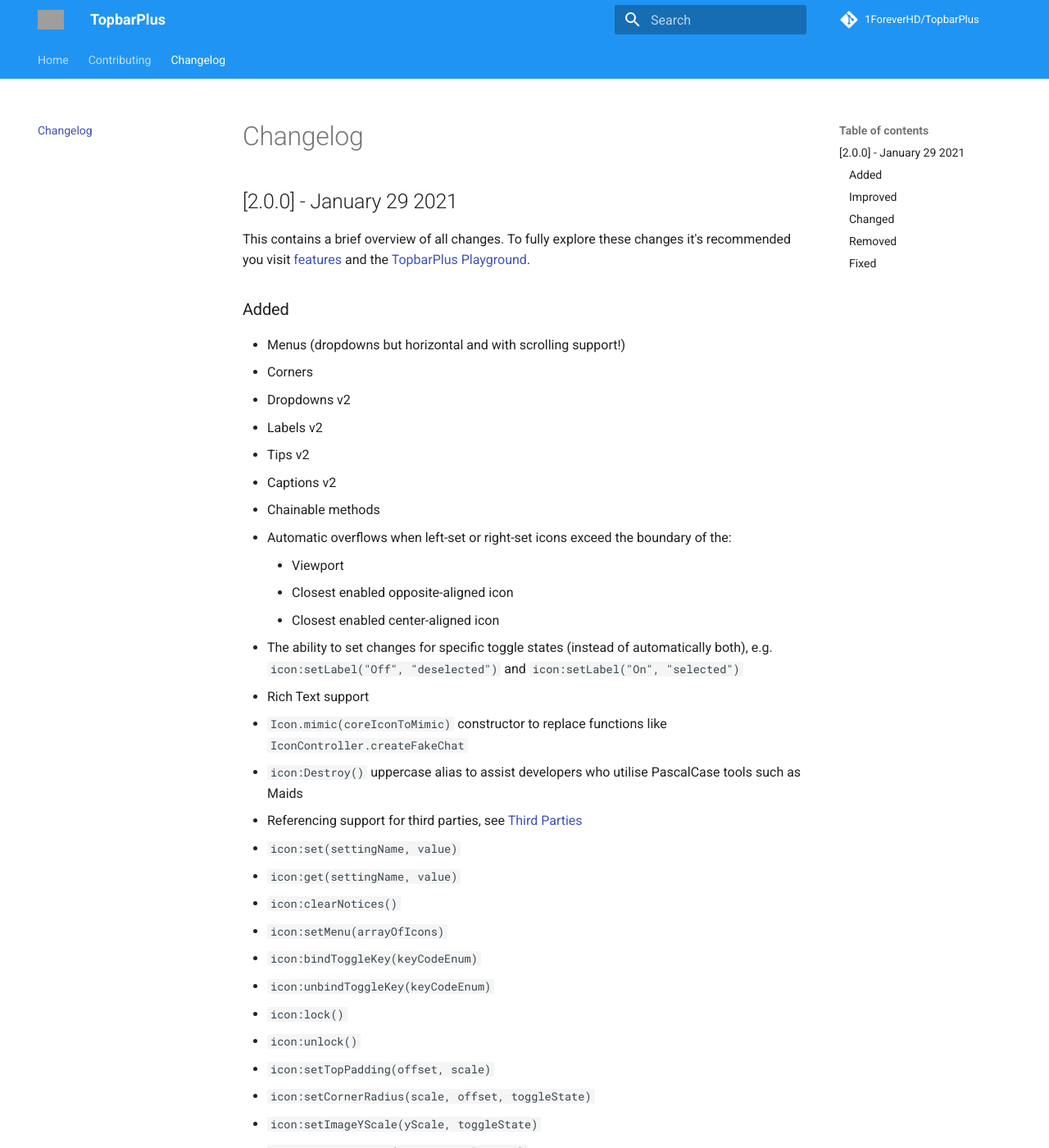
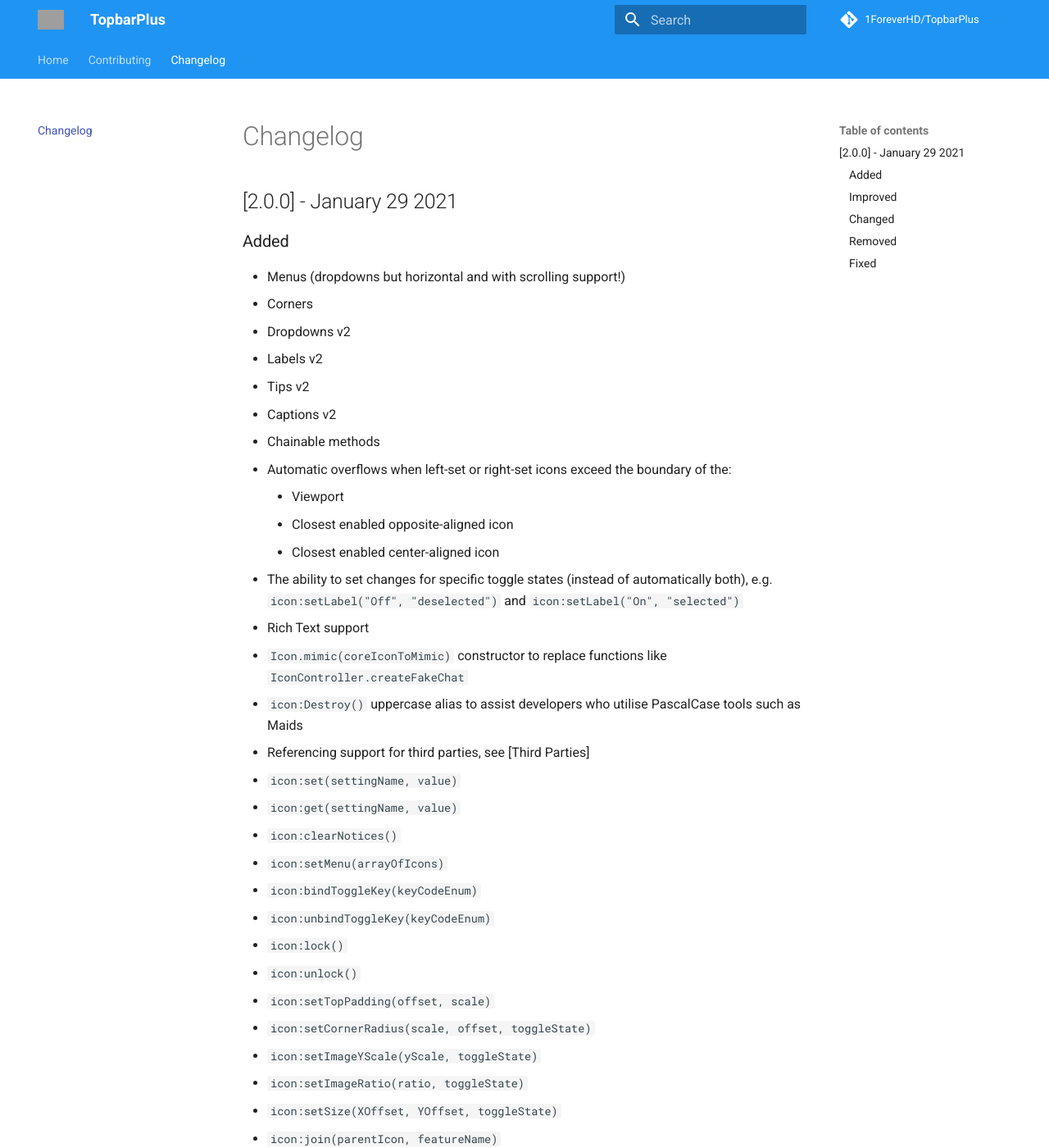
Before and after one commit to 1ForeverHD/TopbarPlus, an MkDocs documentation site: the page built from docs/changelog.md, in a window 1280 px wide and 1400 px high. Shown: the whole window at 82% size. Built offline with MkDocs 1.6.1 and Material for MkDocs 9.7.7, drawn with Linux system fonts in a browser that asks for light colours; comment, search, counter and statistics services are not loaded; grey boxes are pictures that could not be loaded.

Commit message:
Update changelog.md

```diff
--- a/docs/changelog.md
+++ b/docs/changelog.md
@@ -1,10 +1,4 @@
 ## [2.0.0] - January 29 2021
-[features]: https://1foreverhd.github.io/TopbarPlus/features/
-[TopbarPlus Playground]: https://www.roblox.com/games/6199274521/TopbarPlus-Playground
-[Third Parties]: https://1foreverhd.github.io/TopbarPlus/third_parties/
-
-This contains a brief overview of all changes. To fully explore these changes it's recommended you visit [features] and the [TopbarPlus Playground].
-
 ### Added
 - Menus (dropdowns but horizontal and with scrolling support!)
 - Corners
```
